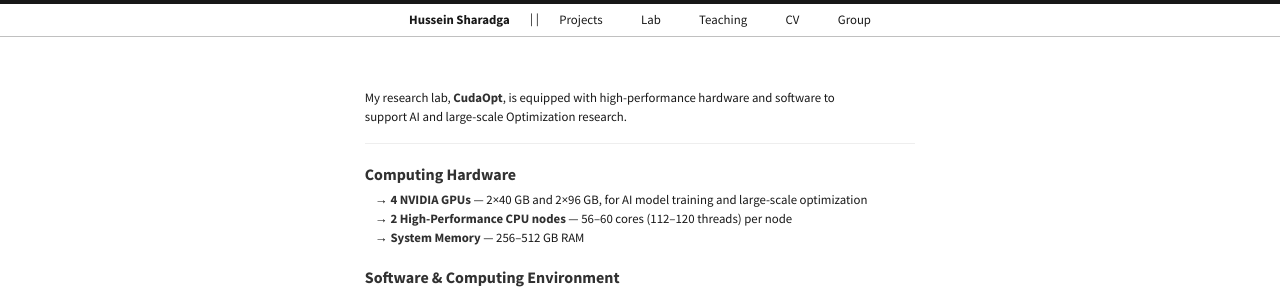
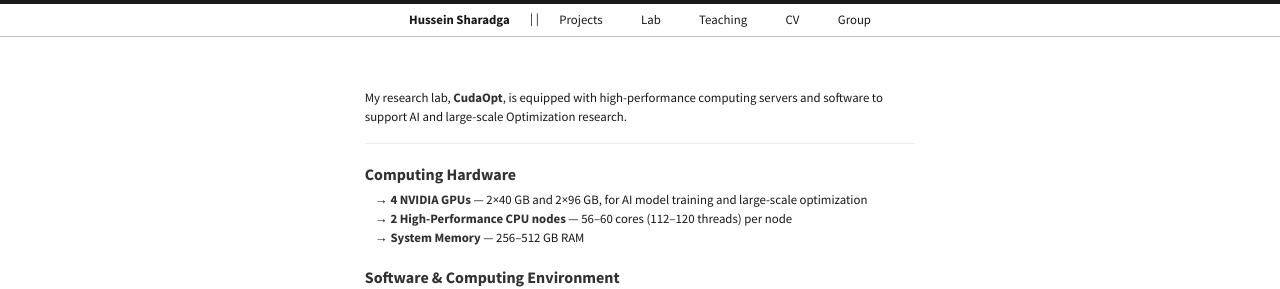
Before and after one commit to hssharadga/hssharadga.github.io, a Jekyll site: the page built from lab-equipment.md, in a window 1280 px wide. Shown: the top 289 px of the page. Built offline with Jekyll 4.4.1, drawn with Linux system fonts in a browser that asks for light colours.

Commit message:
Update lab-equipment.md

```diff
--- a/lab-equipment.md
+++ b/lab-equipment.md
@@ -6,7 +6,7 @@
 
 
 <p>
-  My research lab, <strong>CudaOpt</strong>, is equipped with high-performance hardware and software to <br>
+  My research lab, <strong>CudaOpt</strong>, is equipped with high-performance computing servers and software to <br>
   support AI and large-scale Optimization research.
 </p>
 <hr style="margin: 20px 0;">
@@ -14,7 +14,7 @@
 <h3>Computing Hardware</h3>
 
 &nbsp;&nbsp;&nbsp;&nbsp;<span style="display: inline-block; transform: rotate(0deg);">→</span> <strong>4 NVIDIA GPUs</strong> — 2×40 GB and 2×96 GB, for AI model training and large-scale optimization <br>
-<!-- &nbsp;&nbsp;&nbsp;&nbsp;<span style="display: inline-block; transform: rotate(0deg);">→</span> <strong>2 High-Performance CPU nodes</strong> — 56–60 cores (112–120 threads), 256–512 GB RAM -->
+<!-- &nbsp;&nbsp;&nbsp;&nbsp;<span style="display: inline-block; transform: rotate(0deg);">→</span> <strong>2 High-Performance Compute Servers</strong> — 56–60 cores (112–120 threads), 256–512 GB RAM -->
 &nbsp;&nbsp;&nbsp;&nbsp;<span style="display: inline-block; transform: rotate(0deg);">→</span> <strong>2 High-Performance CPU nodes</strong> — 56–60 cores (112–120 threads) per node <br>
 <!-- &nbsp;&nbsp;&nbsp;&nbsp;&nbsp;&nbsp;&nbsp;&nbsp;<span style="display: inline-block;">↳</span> 256–512 GB RAM<br> -->
 &nbsp;&nbsp;&nbsp;&nbsp;<span style="display: inline-block; transform: rotate(0deg);">→</span> <strong>System Memory</strong> — 256–512 GB RAM
```
